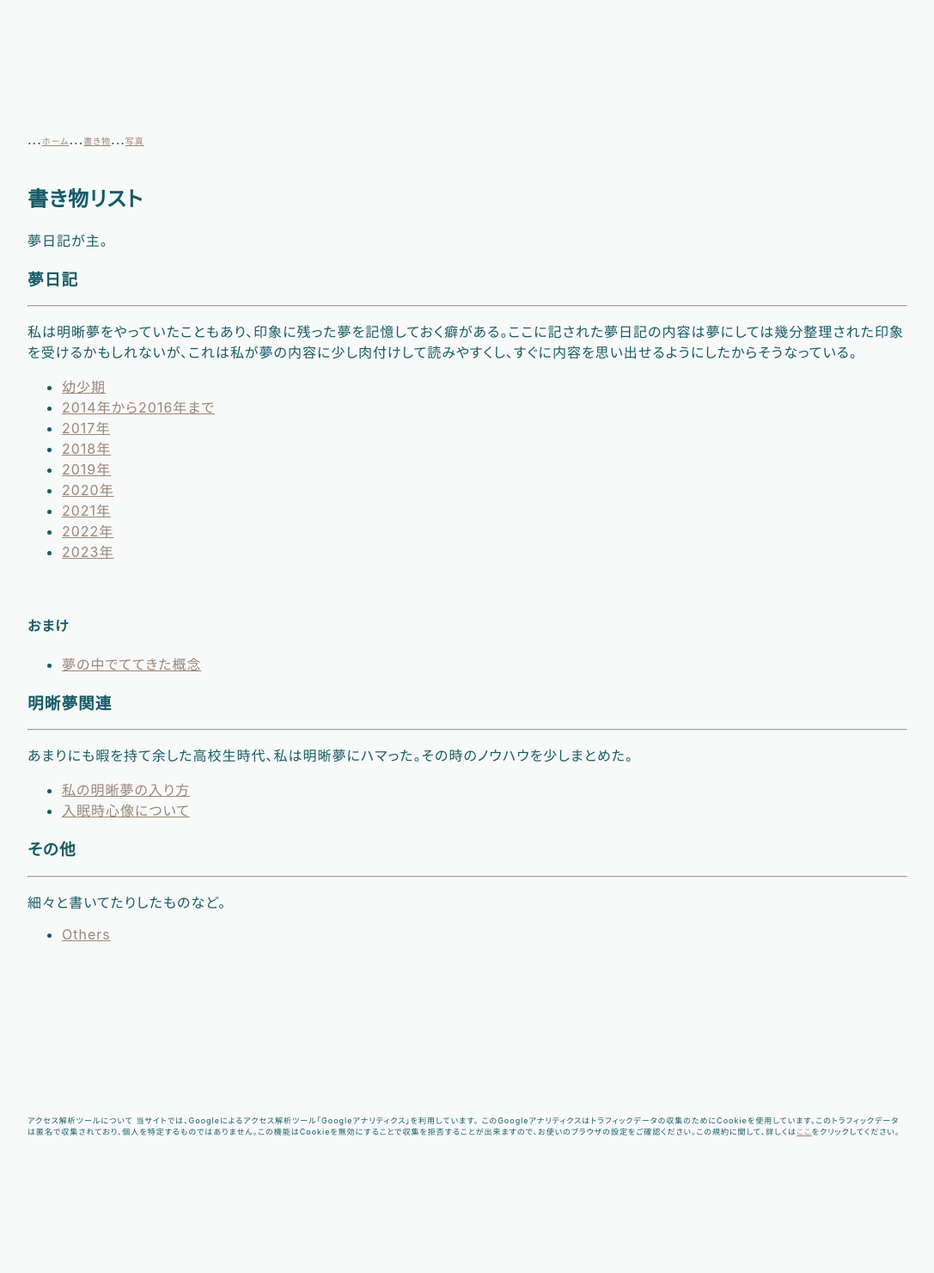
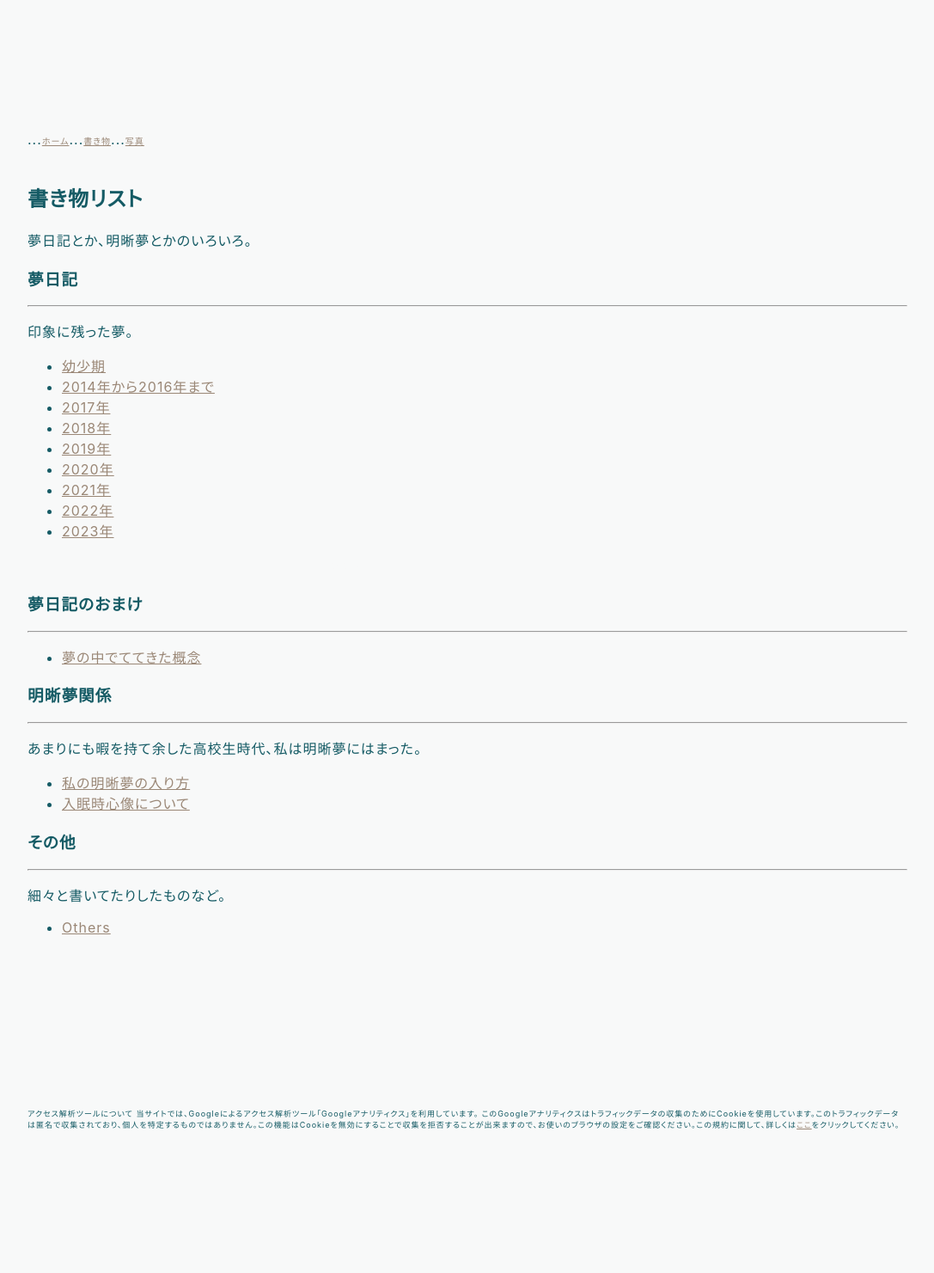
Before and after one commit to hihumi-riku/hihumi-riku.github.io, a Jekyll site: the page built from writings_list.md, in a window 1280 px wide. Shown: the whole page at 86% size, without its empty margins (96-1183 px from the left). Built offline with Jekyll 4.4.1, drawn with Linux system fonts in a browser that asks for light colours.

Commit message:
Update writings_list.md

```diff
--- a/writings_list.md
+++ b/writings_list.md
@@ -2,15 +2,18 @@
 layout: default
 title: 書き物リスト
 ---
+
 ## 書き物リスト
 
-夢日記が主。
+
+夢日記とか、明晰夢とかのいろいろ。
+
+
 
 ### 夢日記
 ---
 
- 私は明晰夢をやっていたこともあり、印象に残った夢を記憶しておく癖がある。ここに記された夢日記の内容は夢にしては幾分整理された印象を受けるかもしれないが、これは私が夢の内容に少し肉付けして読みやすくし、すぐに内容を思い出せるようにしたからそうなっている。
-
+印象に残った夢。
 
 - [幼少期](/2019/07/10/dream_child.html)
 - [2014年から2016年まで](/2019/01/25/dream_until_2016.html)
@@ -25,12 +28,15 @@ title: 書き物リスト
 
 &nbsp;&nbsp;&nbsp;&nbsp;&nbsp;&nbsp;&nbsp;&nbsp;&nbsp;&nbsp;&nbsp;&nbsp;&nbsp;&nbsp;&nbsp;&nbsp;&nbsp;&nbsp;&nbsp;&nbsp;&nbsp;&nbsp;&nbsp;&nbsp;&nbsp;&nbsp;&nbsp;&nbsp;&nbsp;&nbsp;&nbsp;&nbsp;&nbsp;&nbsp;&nbsp;&nbsp;&nbsp;&nbsp;&nbsp;&nbsp;&nbsp;&nbsp;&nbsp;&nbsp;&nbsp;&nbsp;&nbsp;&nbsp;&nbsp;&nbsp;&nbsp;&nbsp;&nbsp;&nbsp;&nbsp;&nbsp;&nbsp;&nbsp;&nbsp;<a href="/2019/01/31/dream_bdsm_list.html" style="color:#F8F9F9;"> BDSMな夢 </a>
 
-#### おまけ
+### 夢日記のおまけ
+---
+
 - [夢の中でててきた概念](/2019/01/25/concept_in_dream.html)
 
-### 明晰夢関連
+
+### 明晰夢関係
 ---
-あまりにも暇を持て余した高校生時代、私は明晰夢にハマった。その時のノウハウを少しまとめた。
+あまりにも暇を持て余した高校生時代、私は明晰夢にはまった。
 
 
 - [私の明晰夢の入り方](/2019/01/29/lucid_dreaming_1.html)
```
